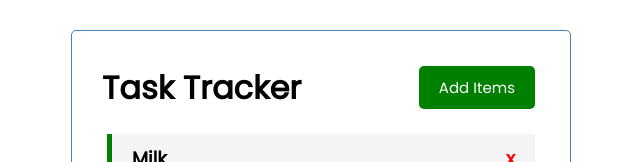
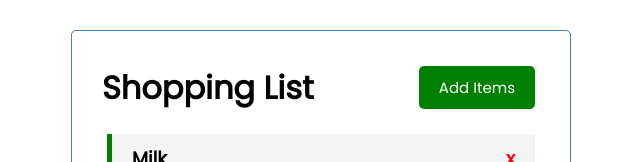
Before and after one commit to PoKonrad/shopping, a React (Create React App) app: page / in a window 1280 px wide. Shown: the top 162 px of the page, without its empty margins (319-959 px from the left). Built offline with nearby package versions, Linux system fonts and the light colour scheme.

Commit message:
Altered some text

```diff
--- a/public/index.html
+++ b/public/index.html
@@ -24,7 +24,7 @@
       work correctly both with client-side routing and a non-root public URL.
       Learn how to configure a non-root public URL by running `npm run build`.
     -->
-    <title>Task Tracker</title>
+    <title>Shopping List</title>
     <i class="fas fa-minus"></i>
   </head>
   <body>
--- a/src/components/Header.js
+++ b/src/components/Header.js
@@ -9,7 +9,7 @@ const Header = ({title, onClick}) => {
 }
 
 Header.defaultProps = {
-    title: 'Task Tracker',
+    title: 'Shopping List',
 }
 
 export default Header
```
